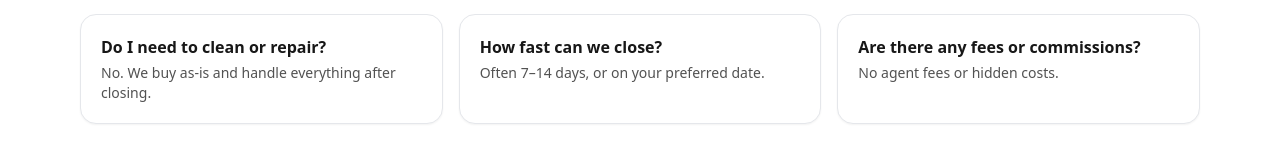
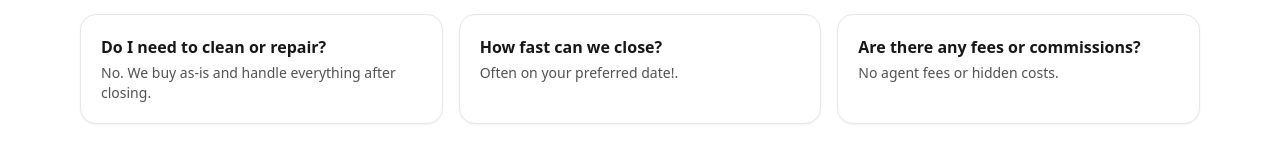
Before and after one commit to jiacqventures/res915, a Next.js app in the folder res915-nextjs/: page / in a window 1280 px wide. Shown: the part 1412-1565 px from the top of the page. Built offline with nearby package versions, Linux system fonts and the light colour scheme.

Commit message:
Update page.js

```diff
--- a/res915-nextjs/app/page.js
+++ b/res915-nextjs/app/page.js
@@ -39,7 +39,7 @@ export default function Home() {
       faqTitle: 'FAQ',
       faqs: [
         { q: 'Do I need to clean or repair?', a: 'No. We buy as-is and handle everything after closing.' },
-        { q: 'How fast can we close?', a: 'Often 7–14 days, or on your preferred date.' },
+        { q: 'How fast can we close?', a: 'Often on your preferred date!.' },
         { q: 'Are there any fees or commissions?', a: 'No agent fees or hidden costs.' },
       ],
       fields: {
```
